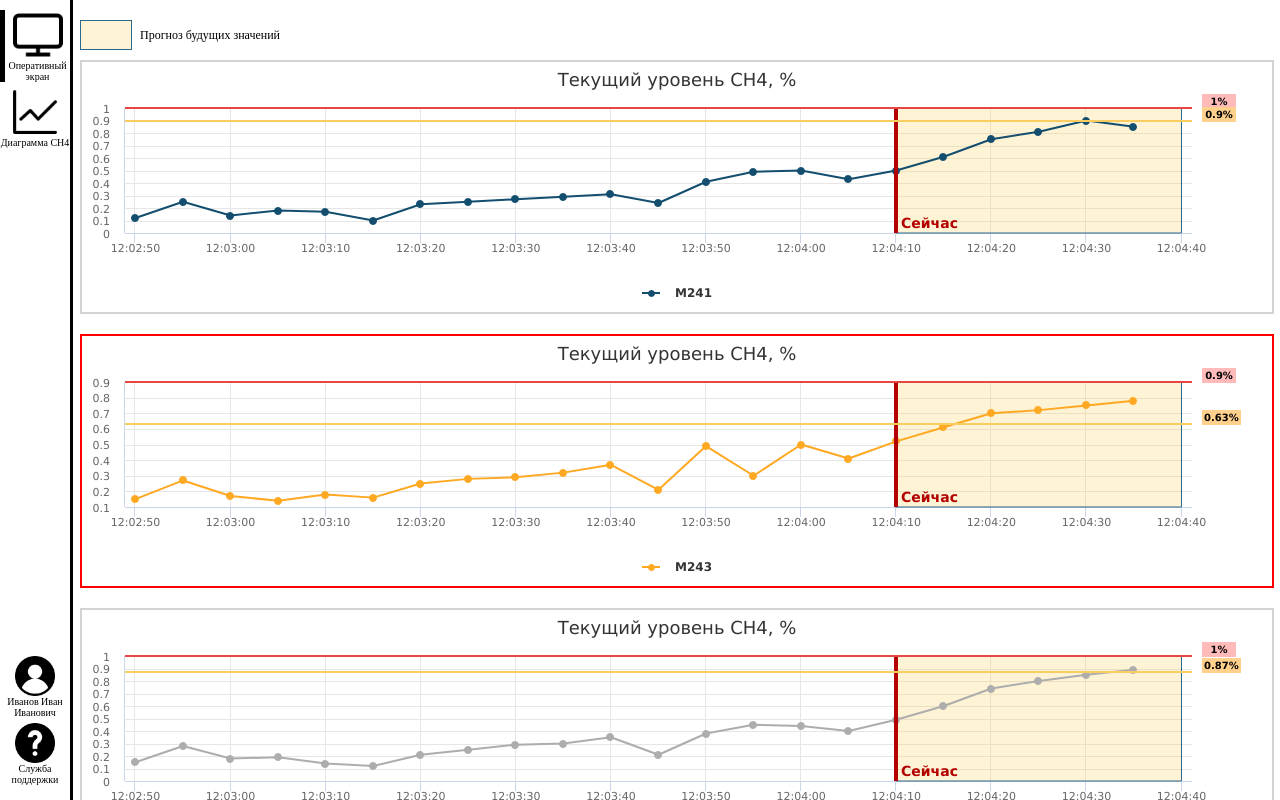
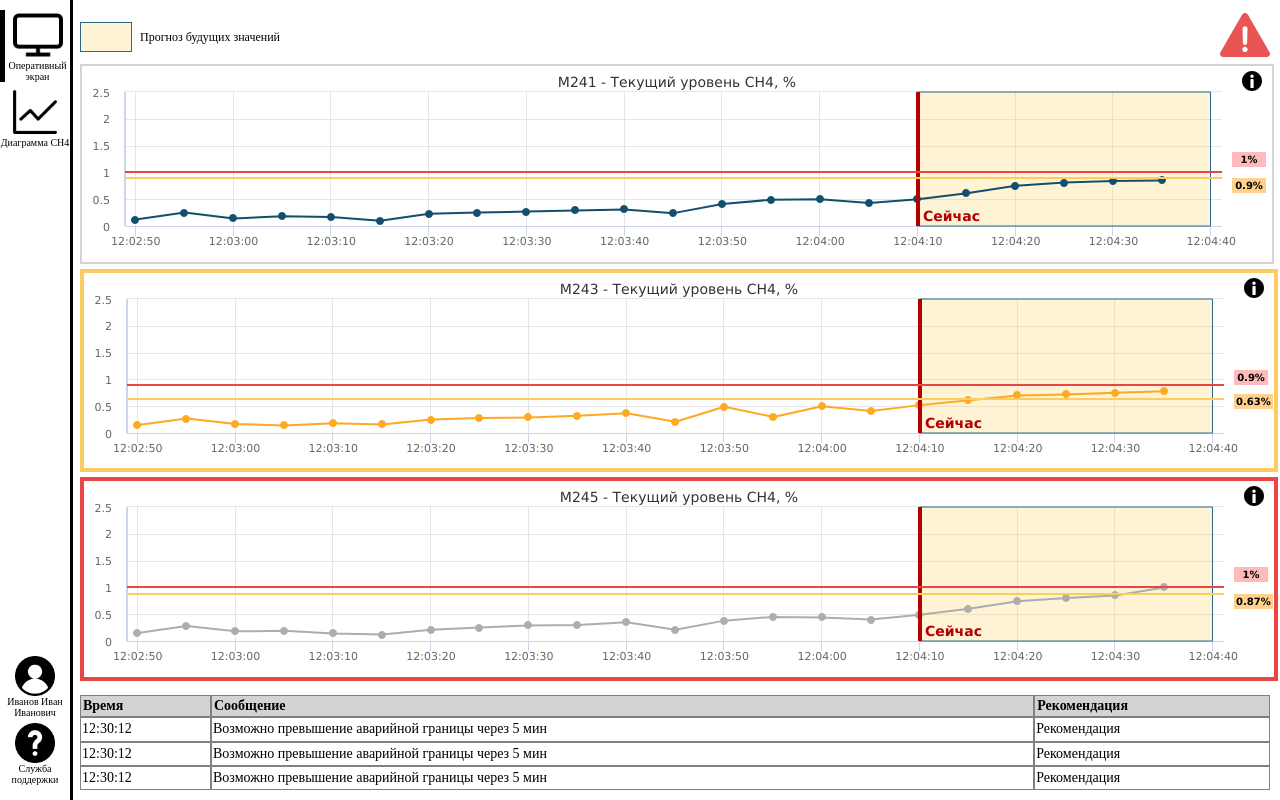
Before and after one commit to 6aldej/digital-advisor, a React (Create React App) app: page / in a window 1280 px wide. Built offline with nearby package versions, Linux system fonts and the light colour scheme.

Commit message:
upd styles, chart component and operations screen page

```diff
--- a/src/App.module.css
+++ b/src/App.module.css
@@ -30,13 +30,9 @@
     width: 100%;
     overflow: hidden;
     padding-left: 70px;
-    overflow-y: auto;
 }
 
 .page_content {
-    display: flex;
-    flex-direction: column;
     height: 100%;
-    padding: 10px;
-    justify-content: space-between;
+    width: 100%;
 }
--- a/src/Components/ChartCurrentCh4Level/ChartCurrentCh4Level.module.css
+++ b/src/Components/ChartCurrentCh4Level/ChartCurrentCh4Level.module.css
@@ -1,13 +1,27 @@
 .chart_wrapper {
     width: 100%;
-
-    margin-bottom: 20px;
+    height: 31%;
+    margin-bottom: 5px;
+    position: relative;
 }
 
 .chart_border_default {
     border: 2px solid lightgray;
 }
 
-.chart_border_danger {
-    border: 2px solid red;
+.danger {
+    border: 4px solid #e74645;
 }
+
+.warning {
+    border: 4px solid #facd60;
+}
+
+.chart_info {
+    position: absolute;
+    z-index: 9;
+    top: 5px;
+    right: 10px;
+    width: 20px;
+    cursor: help;
+}
--- a/src/Components/ChartCurrentCh4Level/ChartCurrentCh4Level.tsx
+++ b/src/Components/ChartCurrentCh4Level/ChartCurrentCh4Level.tsx
@@ -1,7 +1,7 @@
 import React from 'react';
 import Highcharts from 'highcharts';
 import HighchartsReact from 'highcharts-react-official';
-
+import { ReactComponent as InfoImg } from 'Assets/Images/info.svg';
 import chartLang from 'Configs/chartsConfig';
 
 import classnames from 'classnames';
@@ -15,29 +15,27 @@ const ChartCurrentCh4Level: React.FC<{
     plotLines: number[];
     danger: boolean;
   };
-}> = ({ data }) => {
+  title: string;
+  status: string;
+  info: string;
+}> = ({ data, title, status, info }) => {
   const options = {
     chart: {
       type: 'line',
-      height: 250,
-      marginRight: 80,
+      marginRight: 50,
     },
     credits: {
       enabled: false,
     },
     title: {
-      text: 'Текущий уровень CH4, %',
+      text: title,
+      margin: 0,
+      style: {
+        fontSize: '14px',
+      },
     },
     legend: {
-      enabled: true,
-      margin: 33,
-      align: 'center',
-      padding: 0,
-      alignColumns: true,
-      symbolRadius: 0,
-      symbolPadding: 15,
-      symbolWidth: 18,
-      symbolHeight: 7,
+      enabled: false,
     },
     xAxis: {
       type: 'datetime',
@@ -78,11 +76,15 @@ const ChartCurrentCh4Level: React.FC<{
       ],
     },
     yAxis: {
-      lineWidth: 1,
+      lineWidth: 2,
+      // tickPositions: [0, 0.2, 0.4, 0.6, 0.8, 1, 1.2, 1.4, 1.6, 1.8, 2, 2.2, 2.4, 2.5],
+      min: 0,
+      max: 2.5,
+      endOnTick: false,
+      tickInterval: 0.25,
       title: {
         text: '',
       },
-      tickInterval: 0.1,
       plotLines: [
         {
           color: '#e74645',
@@ -91,11 +93,17 @@ const ChartCurrentCh4Level: React.FC<{
           zIndex: 5,
           label: {
             useHTML: true,
-            text: `<div class="plot-lines-value">${Math.max.apply(null, [
+            text: `<div title="Аварийная граница" class="plot-lines-value">${Math.max.apply(null, [
               ...data.plotLines,
             ])}%</div>`,
             align: 'right',
             textAlign: 'left',
+            y:
+              Math.max.apply(null, [...data.plotLines]) -
+                Math.min.apply(null, [...data.plotLines]) <
+              0.25
+                ? -10
+                : -5,
             style: {
               minWidth: '30px',
               background: '#ffbaba',
@@ -103,6 +111,7 @@ const ChartCurrentCh4Level: React.FC<{
               fontWeight: 'bold',
               padding: '2px',
               textAlign: 'center',
+              marginBottom: '10px',
             },
           },
         },
@@ -113,11 +122,18 @@ const ChartCurrentCh4Level: React.FC<{
           zIndex: 5,
           label: {
             useHTML: true,
-            text: `<div class="plot-lines-value">${Math.min.apply(null, [
-              ...data.plotLines,
-            ])}%</div>`,
+            text: `<div title="Предупредительная граница" class="plot-lines-value">${Math.min.apply(
+              null,
+              [...data.plotLines]
+            )}%</div>`,
             align: 'right',
             textAlign: 'left',
+            y:
+              Math.max.apply(null, [...data.plotLines]) -
+                Math.min.apply(null, [...data.plotLines]) <
+              0.25
+                ? 10
+                : 5,
             style: {
               minWidth: '30px',
               background: '#ffd18c',
@@ -125,6 +141,7 @@ const ChartCurrentCh4Level: React.FC<{
               fontWeight: 'bold',
               padding: '2px',
               textAlign: 'center',
+              marginBottom: '10px',
             },
           },
         },
@@ -152,15 +169,18 @@ const ChartCurrentCh4Level: React.FC<{
   return (
     <div
       className={
-        !data.danger
-          ? classnames(styles.chart_wrapper, styles.chart_border_default)
-          : classnames(styles.chart_wrapper, styles.chart_border_danger)
+        status
+          ? classnames(styles.chart_wrapper, styles[status])
+          : classnames(styles.chart_wrapper, styles.chart_border_default)
       }
     >
+      <div className={styles.chart_info} title={info}>
+        <InfoImg />
+      </div>
       <HighchartsReact
         highcharts={Highcharts}
         options={options}
-        containerProps={{ style: { width: '100%' } }}
+        containerProps={{ style: { height: '100%', width: '100%' } }}
       />
     </div>
   );
--- a/src/Components/Table/Table.module.css
+++ b/src/Components/Table/Table.module.css
@@ -1,6 +1,8 @@
 .table {
     font-size: 14px;
     border-spacing: 0px;
+    width: 100%;
+    height: 100%;
 }
 
 .thead th {
--- a/src/Pages/OperationalScreen/OperationalScreen.module.css
+++ b/src/Pages/OperationalScreen/OperationalScreen.module.css
@@ -1,6 +1,14 @@
+.page_operational_screen {
+    padding: 10px;
+    height: calc(100% - 20px);
+    display: grid;
+    grid-template-columns: 100%;
+    grid-template-rows: .1fr 10fr 1.5fr;
+}
+
 .explanation_wrapper {
     display: flex;
-    justify-content: left;
+    justify-content: space-between;
     align-items: center;
     flex-wrap: wrap;
     font-size: 12px;
@@ -21,3 +29,77 @@
     border: 1px solid #2c698d;
     margin-right: 8px;
 }
+
+.events_list {
+    position: absolute;
+    left: -50px;
+    padding: 10px;
+    min-width: 80px;
+    border-radius: 8px;
+    opacity: 0;
+    -webkit-box-shadow: 0px 5px 10px 2px rgba(34, 60, 80, 0.2);
+    -moz-box-shadow: 0px 5px 10px 2px rgba(34, 60, 80, 0.2);
+    box-shadow: 0px 5px 10px 2px rgba(34, 60, 80, 0.2);
+    transition: opacity .5s;
+}
+
+.danger_event {
+    width: 10px;
+    height: 10px;
+    margin-right: 5px;
+    background: #e74645;
+    border-radius: 50%
+}
+
+.warning_event {
+    width: 10px;
+    height: 10px;
+    margin-right: 5px;
+    background: #ffd18c;
+    border-radius: 50%
+}
+
+.alert_icon {
+    position: relative;
+    width: 50px;
+}
+
+.alert_icon:hover .events_list {
+    opacity: 1;
+    z-index: 9999;
+    background: #fff;
+}
+
+.danger_blink {
+    animation: danger_blink 1.5s infinite;
+}
+
+@keyframes danger_blink {
+    0% {
+        fill: #fff;
+    }
+
+    100% {
+        fill: #e74645;
+    }
+}
+
+.warning_blink {
+    animation: 1.2s ease-in-out infinite warning_blink;
+}
+
+@keyframes warning_blink {
+    0% {
+        fill: #fff;
+    }
+
+    100% {
+        fill: #ffd18c
+    }
+}
+
+.charts_wrapper {}
+
+.table_wrapper {
+    overflow: auto;
+}
--- a/src/Pages/OperationalScreen/OperationalScreen.tsx
+++ b/src/Pages/OperationalScreen/OperationalScreen.tsx
@@ -1,38 +1,153 @@
+import { useEffect, useState } from 'react';
 import ChartCurrentCh4Level from 'Components/ChartCurrentCh4Level/ChartCurrentCh4Level';
 import Table from 'Components/Table/Table';
-import { M241, M243, M245 } from './dataChart';
+import { ReactComponent as WarningImg } from 'Assets/Images/warning.svg';
+import { chartData } from './dataChart';
 
 import styles from './OperationalScreen.module.css';
 
-const OperationalScreen = () => (
-  <>
+const OperationalScreen = () => {
+  const [alerts, setAlerts] = useState<{
+    priorityStatus: string;
+    events: { name: string; status: string }[];
+  }>({
+    priorityStatus: '',
+    events: [],
+  });
+
+  useEffect(() => {
+    const events: { name: string; status: string }[] = [];
+    let status: string = '';
+    for (let i = 0; i < Object.keys(chartData).length; i += 1) {
+      const currentKey = Object.keys(chartData)[i];
+      const currentData = chartData[currentKey].series[0].data.map((item) => {
+        return item[1];
+      });
+      if (
+        currentData.some(
+          (item) => item >= Math.min.apply(null, [...chartData[currentKey].plotLines])
+        )
+      ) {
+        events.push({ name: Object.keys(chartData)[i], status: 'warning' });
+      }
+      if (
+        currentData.some(
+          (item) => item >= Math.max.apply(null, [...chartData[currentKey].plotLines])
+        )
+      ) {
+        events.push({ name: Object.keys(chartData)[i], status: 'danger' });
+      }
+    }
+    if (events.length) {
+      events.sort((a) => (a.status === 'danger' ? -1 : 1));
+      if (events.some((item) => item.status === 'warning')) {
+        status = 'warning';
+      }
+      if (events.some((item) => item.status === 'danger')) {
+        status = 'danger';
+      }
+
+      setAlerts({
+        priorityStatus: status,
+        events,
+      });
+    }
+  }, [chartData]);
+
+  const returnStatus = (array: { name: string; status: string }[], name: string): string => {
+    if (array.length) {
+      const arrayFiltered = array.filter((item) => item.name === name);
+      if (arrayFiltered.some((item) => item.status === 'danger')) {
+        return 'danger';
+      }
+      if (arrayFiltered.some((item) => item.status === 'warning')) {
+        return 'warning';
+      }
+      return '';
+    }
+    return '';
+  };
+
+  const returnEventList = alerts.events.map((item) => (
+    <div style={{ display: 'flex', justifyContent: 'center', alignItems: 'center' }}>
+      <div className={item.status === 'danger' ? styles.danger_event : styles.warning_event} />
+      {item.name}
+    </div>
+  ));
+
+  return (
+    <div className={styles.page_operational_screen}>
       <div className={styles.explanation_wrapper}>
         <div className={styles.forecast_wrapper}>
           <div className={styles.forecast_block} />
           <p>Прогноз будущих значений</p>
         </div>
+
+        <div className={styles.alert_icon}>
+          <WarningImg
+            className={
+              alerts.priorityStatus && alerts.priorityStatus === 'danger'
+                ? styles.danger_blink
+                : styles.warning_blink
+            }
+          />
+          <div className={styles.events_list}>{returnEventList}</div>
         </div>
-    <ChartCurrentCh4Level data={M241} />
-    <ChartCurrentCh4Level data={M243} />
-    <ChartCurrentCh4Level data={M245} />
+      </div>
 
+      <div className={styles.charts_wrapper}>
+        <ChartCurrentCh4Level
+          data={chartData.M241}
+          title="М241 - Текущий уровень CH4, %"
+          info="М241 - Датчик метана ВШ, над приводом главного конвейера"
+          status={returnStatus(alerts.events, 'M241')}
+        />
+        <ChartCurrentCh4Level
+          data={chartData.M243}
+          title="М243 - Текущий уровень CH4, %"
+          info="М243 - Датчик метана ВШ, в тупике вентиляционной выработки, погашаемой за очистным забоем"
+          status={returnStatus(alerts.events, 'M243')}
+        />
+        <ChartCurrentCh4Level
+          data={chartData.M245}
+          title="М245 - Текущий уровень CH4, %"
+          info="М245 - Датчик метана ВШ, на исходящей струе очистной выработки"
+          status={returnStatus(alerts.events, 'M245')}
+        />
+      </div>
+
+      <div className={styles.table_wrapper}>
         <Table
           tableBody={[
             {
               id: 1,
-          items: ['12:30:12', 'Возможно превышение аварийной границы через 5 мин', 'Рекомендация'],
+              items: [
+                '12:30:12',
+                'Возможно превышение аварийной границы через 5 мин',
+                'Рекомендация',
+              ],
             },
             {
               id: 2,
-          items: ['12:30:12', 'Возможно превышение аварийной границы через 5 мин', 'Рекомендация'],
+              items: [
+                '12:30:12',
+                'Возможно превышение аварийной границы через 5 мин',
+                'Рекомендация',
+              ],
             },
             {
               id: 3,
-          items: ['12:30:12', 'Возможно превышение аварийной границы через 5 мин', 'Рекомендация'],
+              items: [
+                '12:30:12',
+                'Возможно превышение аварийной границы через 5 мин',
+                'Рекомендация',
+              ],
             },
           ]}
         />
-  </>
+      </div>
+    </div>
   );
+};
 
 export default OperationalScreen;
--- a/src/Pages/OperationalScreen/dataChart.ts
+++ b/src/Pages/OperationalScreen/dataChart.ts
@@ -1,4 +1,5 @@
-export const M241 = {
+export const chartData = {
+  M241: {
     series: [
       {
         data: [
@@ -22,7 +23,7 @@ export const M241 = {
           [1642161855000, 0.61],
           [1642161860000, 0.75],
           [1642161865000, 0.81],
-        [1642161870000, 0.9],
+          [1642161870000, 0.84],
           [1642161875000, 0.85],
           [1642161880000, null],
         ],
@@ -32,9 +33,8 @@ export const M241 = {
     ],
     plotLines: [0.9, 1],
     danger: false,
-};
-
-export const M243 = {
+  },
+  M243: {
     series: [
       {
         data: [
@@ -68,9 +68,8 @@ export const M243 = {
     ],
     plotLines: [0.63, 0.9],
     danger: true,
-};
-
-export const M245 = {
+  },
+  M245: {
     series: [
       {
         data: [
@@ -95,7 +94,7 @@ export const M245 = {
           [1642161860000, 0.74],
           [1642161865000, 0.8],
           [1642161870000, 0.85],
-        [1642161875000, 0.89],
+          [1642161875000, 1.0],
           [1642161880000, null],
         ],
         name: 'M245',
@@ -104,4 +103,7 @@ export const M245 = {
     ],
     plotLines: [0.87, 1],
     danger: false,
+  },
 };
+
+export default chartData;
```
Also changed, not shown: src/Assets/Images/info.svg (added), src/Assets/Images/warning.svg (added). Lines whose indentation alone changed are shown as unchanged.
